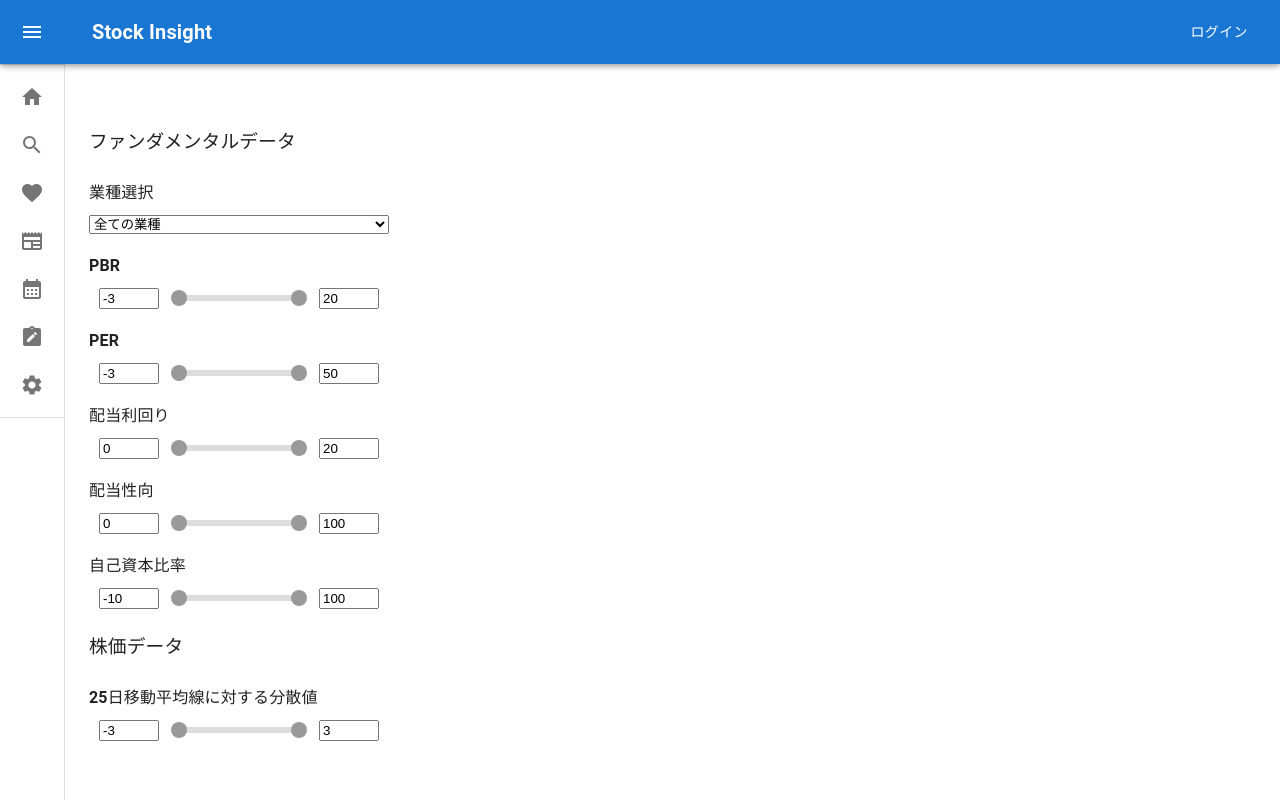
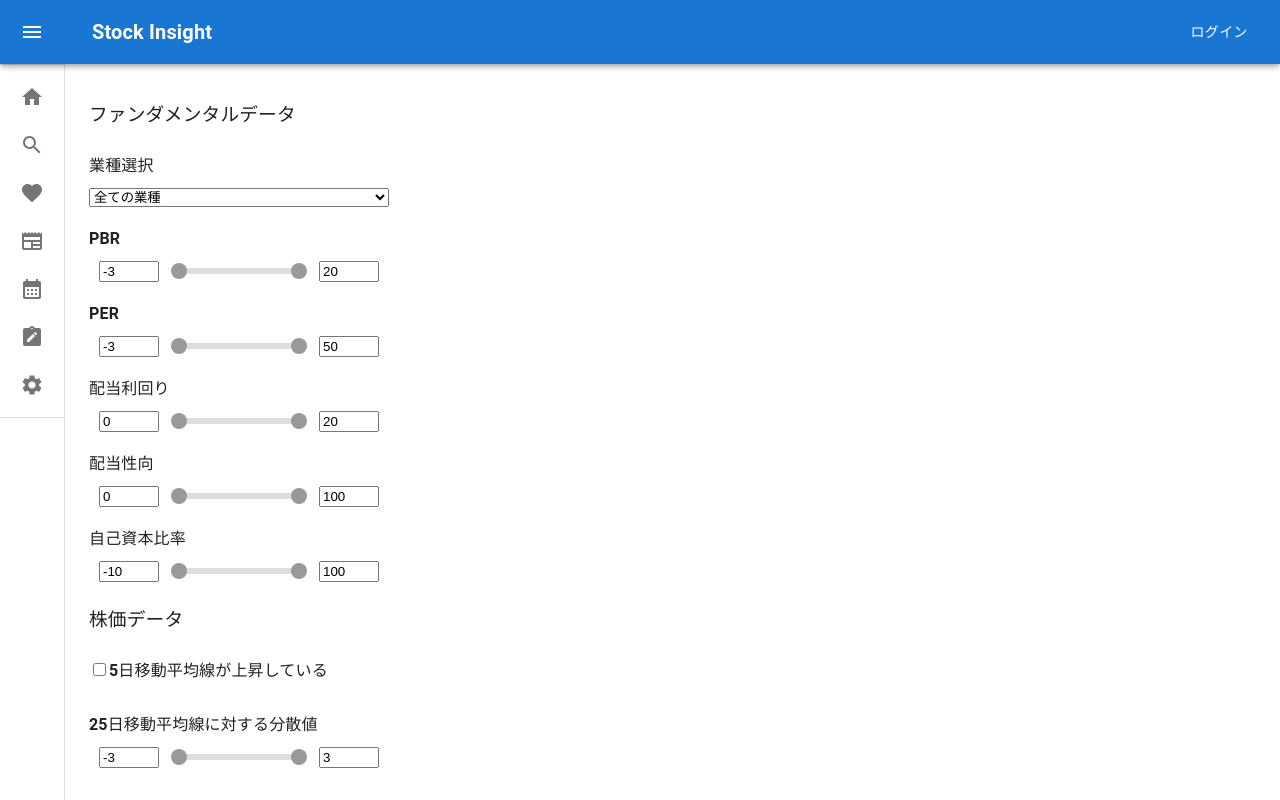
Before and after one commit to d-ishizuka/stock_insight, a React (Vite) app in the folder frontend/: page /users/1/search in a window 1280 px wide. Built offline with nearby package versions, Linux system fonts and the light colour scheme.

Commit message:
add selection for 5daysMA

```diff
--- a/frontend/src/components/forms/FilterForm.tsx
+++ b/frontend/src/components/forms/FilterForm.tsx
@@ -11,8 +11,16 @@ const FilterForm = () => {
   const [equityRatio, setEquityRatio] = useState([-10, 100]);
   const [sigma, setSigma] = useState([-3, 3]);
 
+  const [stockOptions, setStockOptions] = useState({
+    fiveDaysMARise: false
+  })
+
   const handleSliderChange = (setter) => (values) => { setter(values) };
   const handleSelectChange = (e) => { setIndustry(e.target.value); };
+  const handleCheckboxChange = (setter) => (e) => {
+    const {name, checked } = e.target;
+    setter((prevState) => ({ ...prevState, [name]: checked}));
+  };
 
   return (
     <form className={styles.form}>
@@ -201,6 +209,12 @@ const FilterForm = () => {
 
       <h3>株価データ</h3>
       <div className={styles.field}>
+        <label>
+          <input type="checkbox" name="fiveDaysMARise" checked={stockOptions.fiveDaysMARise} onChange={handleCheckboxChange(setStockOptions)}/>
+          5日移動平均線が上昇している
+        </label>
+      </div>
+      <div className={styles.field}>
         <label>25日移動平均線に対する分散値</label>
         <div className={styles.rangeInput}>
           <input type="number" value={sigma[0]} onChange={(e) => setSigma([Number(e.target.value), sigma[1]])} />
```
